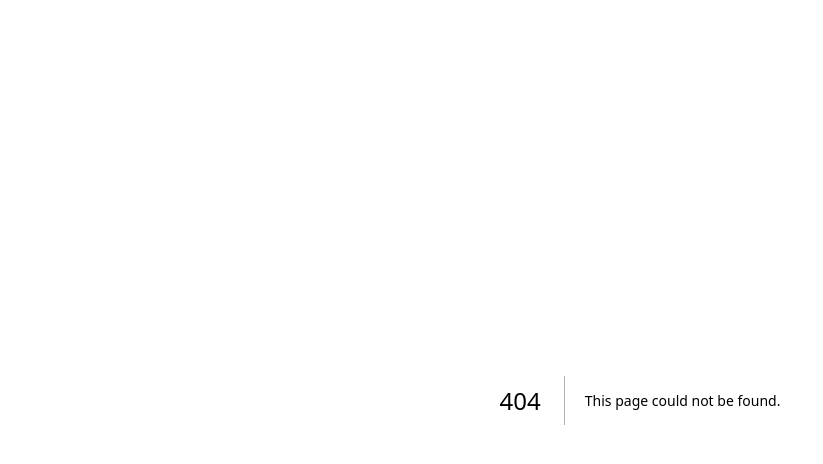
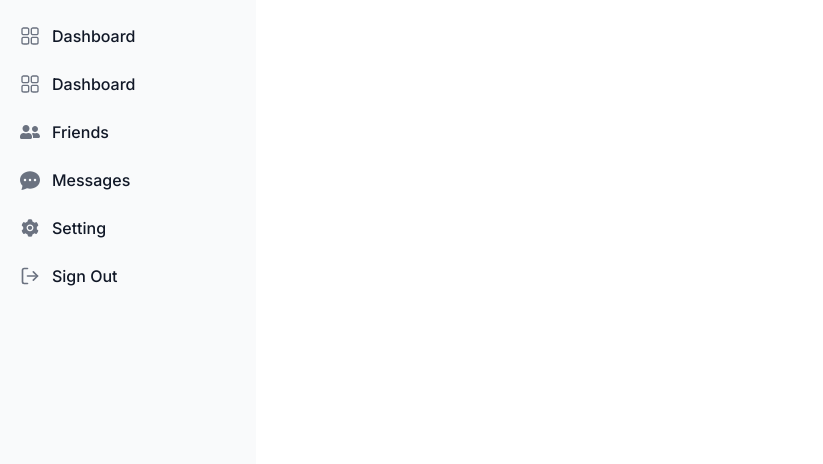
Before and after one commit to yuta-2001/chatApp, a Next.js app in the folder frontend/src/: page /dashboard/setting in a window 1280 px wide. Before the commit this address had no page. Shown: the top 464 px of the page, without its empty margins (0-823 px from the left). Built offline with nearby package versions, Linux system fonts and the light colour scheme.

Commit message:
user setting page layout

```diff
--- /dev/null
+++ b/frontend/src/app/components/NavBar.js
@@ -0,0 +1,53 @@
+'use client'
+import { FiLogOut } from 'react-icons/fi'
+import { BsFillChatDotsFill } from 'react-icons/bs'
+import { RxDashboard } from 'react-icons/rx'
+import { FaUserFriends } from 'react-icons/fa'
+import { AiFillSetting } from 'react-icons/ai'
+
+export default function NavBar() {
+  return(
+    <aside className="fixed top-0 left-0 z-40 w-64 h-screen transition-transform -translate-x-full sm:translate-x-0" aria-label="Sidebar">
+      <div className="h-full px-3 py-4 overflow-y-auto bg-gray-50 dark:bg-gray-800">
+          <ul className="space-y-2 font-medium">
+            <li>
+                <a href="#" className="flex items-center p-2 text-gray-900 rounded-lg dark:text-white hover:bg-gray-100 dark:hover:bg-gray-700 group">
+                  <RxDashboard className="w-5 h-5 text-gray-500 transition duration-75 dark:text-gray-400 group-hover:text-gray-900 dark:group-hover:text-white" />
+                  <span className="ml-3">Dashboard</span>
+                </a>
+            </li>
+            <li>
+                <a href="#" className="flex items-center p-2 text-gray-900 rounded-lg dark:text-white hover:bg-gray-100 dark:hover:bg-gray-700 group">
+                  <RxDashboard className="w-5 h-5 text-gray-500 transition duration-75 dark:text-gray-400 group-hover:text-gray-900 dark:group-hover:text-white" />
+                  <span className="ml-3">Dashboard</span>
+                </a>
+            </li>
+            <li>
+                <a href="#" className="flex items-center p-2 text-gray-900 rounded-lg dark:text-white hover:bg-gray-100 dark:hover:bg-gray-700 group">
+                  <FaUserFriends className="flex-shrink-0 w-5 h-5 text-gray-500 transition duration-75 dark:text-gray-400 group-hover:text-gray-900 dark:group-hover:text-white" />
+                  <span className="flex-1 ml-3 whitespace-nowrap">Friends</span>
+                </a>
+            </li>
+            <li>
+                <a href="#" className="flex items-center p-2 text-gray-900 rounded-lg dark:text-white hover:bg-gray-100 dark:hover:bg-gray-700 group">
+                  <BsFillChatDotsFill className="flex-shrink-0 w-5 h-5 text-gray-500 transition duration-75 dark:text-gray-400 group-hover:text-gray-900 dark:group-hover:text-white" />
+                  <span className="flex-1 ml-3 whitespace-nowrap">Messages</span>
+                </a>
+            </li>
+            <li>
+                <a href="#" className="flex items-center p-2 text-gray-900 rounded-lg dark:text-white hover:bg-gray-100 dark:hover:bg-gray-700 group">
+                  <AiFillSetting className="flex-shrink-0 w-5 h-5 text-gray-500 transition duration-75 dark:text-gray-400 group-hover:text-gray-900 dark:group-hover:text-white" />
+                  <span className="flex-1 ml-3 whitespace-nowrap">Setting</span>
+                </a>
+            </li>
+            <li>
+                <a href="#" className="flex items-center p-2 text-gray-900 rounded-lg dark:text-white hover:bg-gray-100 dark:hover:bg-gray-700 group">
+                  <FiLogOut className="flex-shrink-0 w-5 h-5 text-gray-500 transition duration-75 dark:text-gray-400 group-hover:text-gray-900 dark:group-hover:text-white" />
+                  <span className="flex-1 ml-3 whitespace-nowrap">Sign Out</span>
+                </a>
+            </li>
+          </ul>
+      </div>
+    </aside>
+  )
+}
--- a/frontend/src/app/components/auth/AuthForm.js
+++ b/frontend/src/app/components/auth/AuthForm.js
@@ -53,7 +53,7 @@ export default function AuthForm({ isRegister }) {
       })
       if (res.status === 200) {
         createAuthorizationHeader(res.data.token_type, res.data.access_token)
-        router.push('/')
+        router.push('/dashboard/setting')
       } else if (res.status === 419) {
         createCsrfCookie()
       } else {
--- /dev/null
+++ b/frontend/src/app/dashboard/Page.js
@@ -0,0 +1,7 @@
+export default function DashboardPage() {
+  return (
+    <div >
+
+    </div>
+  )
+}
--- /dev/null
+++ b/frontend/src/app/dashboard/layout.js
@@ -0,0 +1,10 @@
+import NavBar from '../components/NavBar'
+
+export default function DashboardLayout({ children }) {
+  return (
+    <>
+      <NavBar />
+      {children}
+    </>
+  )
+}
--- /dev/null
+++ b/frontend/src/app/dashboard/setting/page.js
@@ -0,0 +1,9 @@
+export default function SettingPage() {
+  return (
+    <div className="p-4 sm:ml-64">
+      <div className="p-4">
+
+      </div>
+    </div>
+  )
+}
--- a/frontend/src/package.json
+++ b/frontend/src/package.json
@@ -22,6 +22,7 @@
     "react-avatar": "^5.0.3",
     "react-avatar-editor": "^13.0.0",
     "react-dom": "18.2.0",
+    "react-icons": "^4.10.1",
     "react-modal": "^3.16.1",
     "sass": "^1.65.1",
     "tailwindcss": "3.3.3"
```
Also changed, not shown: 1 other file (tests, documents, lock files or other folders).
